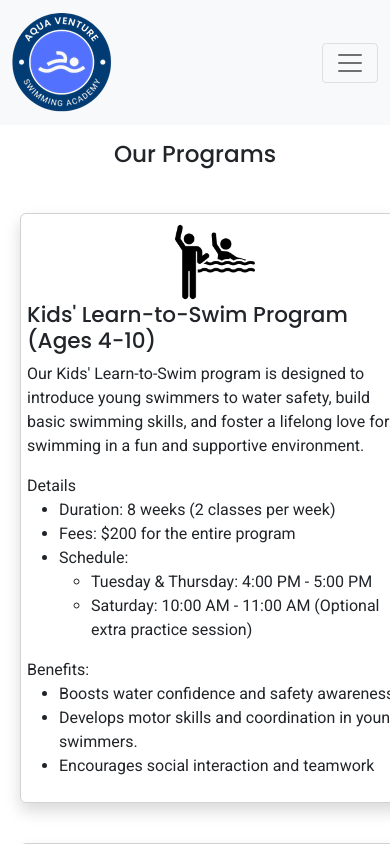
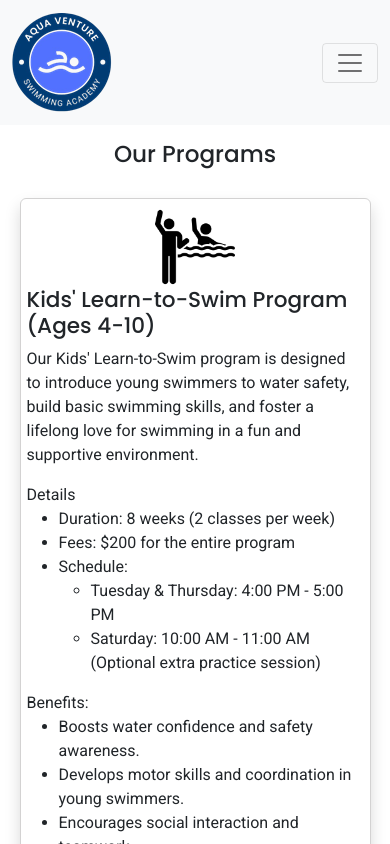
Before and after one commit to Bilal-19/swimming-academy-website, a React (Vite) app: page /programs in a window 390 px wide. Shown: the top 844 px of the page. Built offline with nearby package versions, Linux system fonts and the light colour scheme.

Commit message:
Fixed mobile layout.

```diff
--- a/src/index.css
+++ b/src/index.css
@@ -124,12 +124,9 @@ button:hover {
 @media screen and (max-width: 768px) {
 
   .highlight-cards,
-  .trainer-card {
-    width: 400px;
+  .trainer-card, .program-card {
+    width: 90%;
     margin: 5px auto;
   }
 
-  .program-card{
-    width: 400px;
-  }
 }
```
